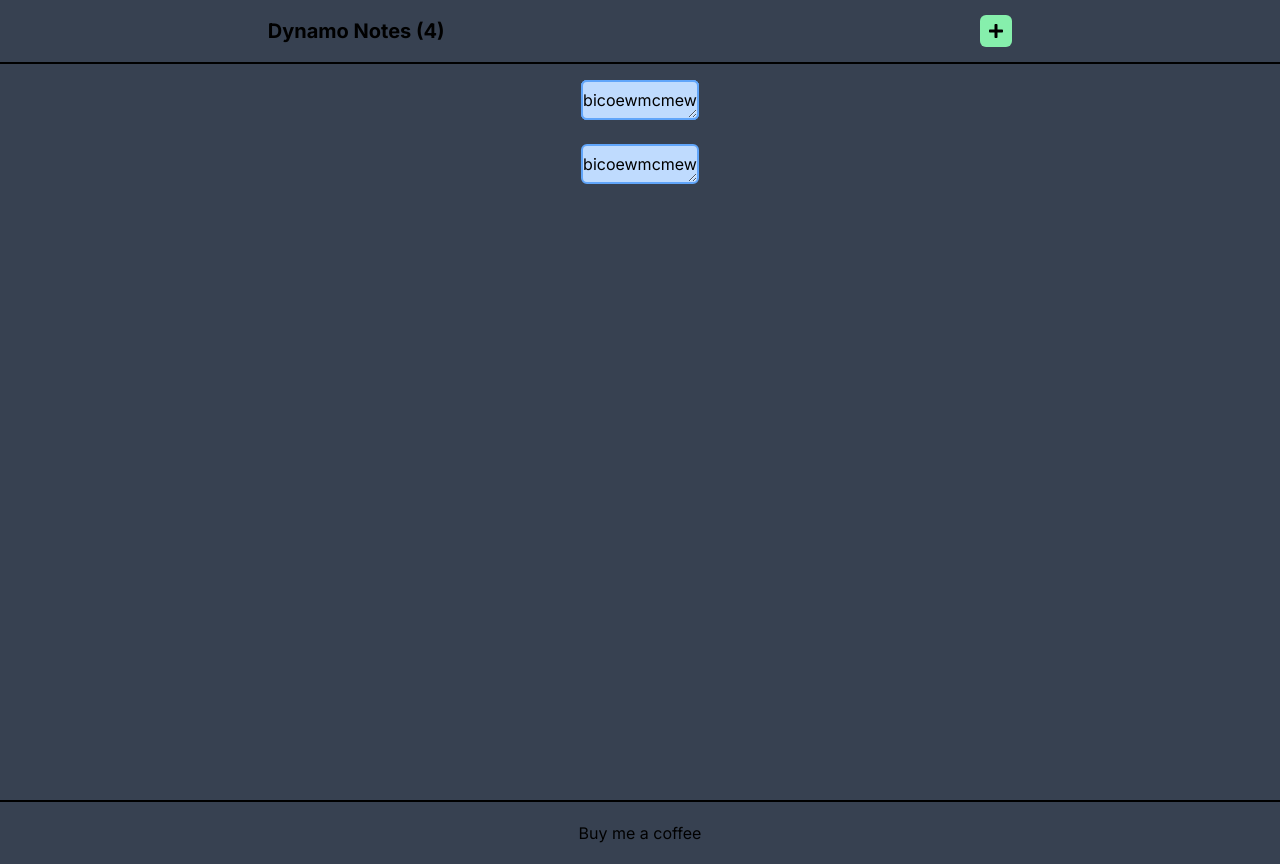
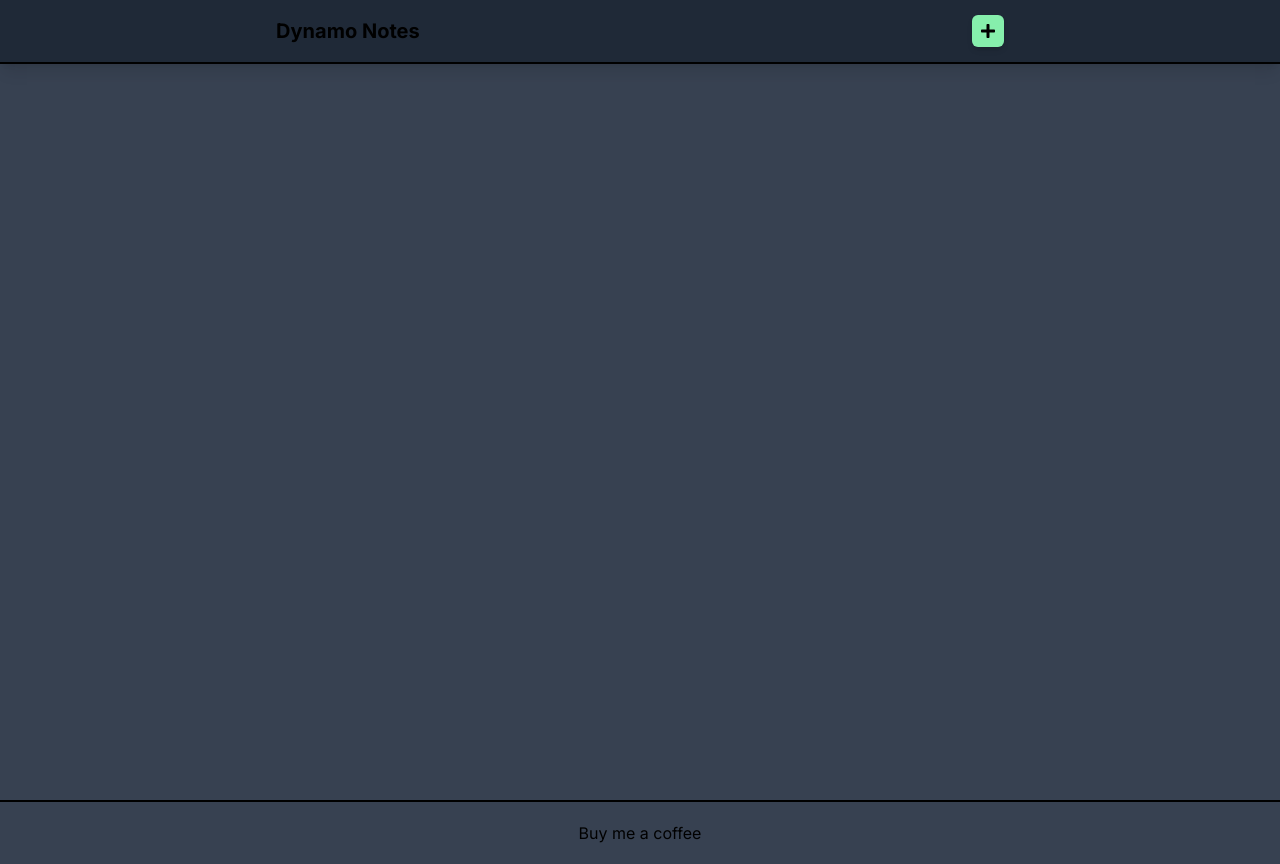
Before and after one commit to PrgrmrHarshShukla/dynamoNotes, a Next.js app in the folder full/: page / in a window 1280 px wide. Built offline with nearby package versions, Linux system fonts and the light colour scheme.

Commit message:
fix: ordering and creation

```diff
--- a/full/app/Components/Card.tsx
+++ b/full/app/Components/Card.tsx
@@ -6,10 +6,11 @@ import Draggable from "react-draggable";
 function Card(props: any){
     return(
         <Draggable handle="#handle">
-            <div className={` absolute top-${4*(props.hgt)} mb-4 border-2 border-blue-400 bg-blue-200 rounded-[6px] h-auto min-h-[5vh] w-auto max-w-[400px] flex flex-col justify-center items-center resize overflow-hidden z-0 `} style={{resize: 'both'}}>
-                <span id="handle" className="cursor-move">
-                    {props.text}
+            <div className={`absolute border-2 border-blue-400 bg-blue-200 rounded-[6px] h-auto px-4 min-h-[7vh] w-auto min-w-[100px] max-w-[700px] flex flex-col justify-center items-center resize overflow-hidden z-0 shadow-xl `} style={{resize: 'both'}}>
+                <span id="handle" className="cursor-move text-black font-serif font-bold">
+                    {props.cardData}
                 </span>
+                <span className="text-xs opacity-90 text-gray-500 absolute bottom-0 right-3">{props.createdAt}</span>
             </div>
         </Draggable>
     )
--- a/full/app/Components/Header.tsx
+++ b/full/app/Components/Header.tsx
@@ -1,20 +1,27 @@
 "use client";
 
-import { FaPlus } from "react-icons/fa";
+import { FaMinus, FaPlus } from "react-icons/fa";
 
 // import '@fortawesome/fontawesome-free/css/all.css'
 
 function Header(props: any){
+    const cardsLen = JSON.parse(localStorage.getItem("dynamoNotesCards") || "[]").length;
+
     return(
-        <div className="w-[100%] z-40 h-[8vh] border-b-2 border-black flex flex-row justify-around items-center">
+        <div className="w-[100%] z-40 h-[8vh] border-b-2 border-black flex flex-row justify-around items-center shadow-lg bg-gray-800">
             <span className="text-xl font-bold">
-                Dynamo Notes (4)
+                Dynamo Notes {cardsLen > 0 ? `(${cardsLen})` : ""}
             </span>
             <div
                 onClick={() => props.setShowPopup((p: any) => !p)}
-                className="w-8 h-8 bg-green-300 flex justify-center items-center rounded-[6px]"
+                className="w-8 h-8 bg-green-300 flex justify-center items-center rounded-[6px] shadow-md"
             >
-                <FaPlus color="black" />
+                {
+                    props.showPopup ?
+                    <FaMinus color="black" />
+                    :
+                    <FaPlus color="black" />
+                }
             </div>
         </div>
     )
--- a/full/app/Components/Popup.tsx
+++ b/full/app/Components/Popup.tsx
@@ -1,13 +1,49 @@
 "use client"
 
+import { useState } from "react";
+
 export default function Popup(props: any){
+    const [cardDetail, setCardDetail] = useState<any>("");
+
+    const handleAddCard = () => {
+        // console.log("Add card");
+        // console.log(cardDetail);
+        const existingCards = JSON.parse(localStorage.getItem("dynamoNotesCards") || "[]");
+        const newCard = {
+            id: existingCards.length + 1,
+            cardData: cardDetail,
+            done: false,
+            createdAt: new Date().toLocaleString()
+        }
+        const newCards = [newCard, ...existingCards];
+        localStorage.setItem("dynamoNotesCards", JSON.stringify(newCards));
+        window.location.reload();
+
+        // props.setShowPopup(false);
+    }
 
 
     return (
         <div
-            className={`w-[100%] md:w-[500px] h-auto min-h-[60%] bg-gray-700 absolute top-16 left-1/2 -translate-x-1/2 border-2 border-gray-500 rounded-[6px] shadow-xl  z-50 ${props.showPopup ? "" : "hidden"} flex flex-col justify-start items-center`}
+            className={`w-[100%] md:w-[500px] h-auto min-h-[30vh] bg-black absolute top-16 left-1/2 -translate-x-1/2 border-2 border-gray-500 rounded-[6px] shadow-xl  z-50 ${props.showPopup ? "" : "hidden"} flex flex-col justify-start items-center`}
         >
-            <h1 className="text-2xl text-center font-bold text-gray-200 border-b-2 border-gray-500 w-[100%]">Add Card</h1>
+            <h1 className="text-2xl text-center font-bold text-gray-200 border-b-2 border-gray-500 w-[100%] py-2">Add Card</h1>
+
+            <textarea
+                className="w-[90%] h-auto mt-6 border-2 border-gray-500 rounded-[6px] text-gray-200 bg-gray-700 text-left px-4 py-4 text-xl font-bold"
+                placeholder="Your task"
+                value={cardDetail}
+                onChange={(e) => setCardDetail(e.target.value)}
+            />
+
+            <button
+                className="w-[90%] h-10 mt-12 border-2 border-gray-500 rounded-[6px] text-gray-200 bg-gray-700 text-center text-xl font-bold my-8"
+                onClick={handleAddCard}
+            >
+                Add
+            </button>
+
+
         </div>
     )
 }
--- a/full/app/Components/mainPage.tsx
+++ b/full/app/Components/mainPage.tsx
@@ -1,36 +1,34 @@
 "use client";
 
+import { useState, useEffect } from "react";
 import Card from "./Card";
 
-const cards = [
-    {
-        id: 1,
-        text: "bicoewmcmew"
-    },
-    {
-        id: 2,
-        text: "bicoewmcmew"
-    },
-    {
-        id: 3,
-        text: "bicoewmcmew"
-    },
-    {
-        id: 4,
-        text: "bicoewmcmew"
-    },
-    {
-        id: 5,
-        text: "bicoewmcmew"
-    }
-]
+
 
 function MainPage(){
+    const [cards, setCards] = useState<any>([]);
+
+    useEffect(() => {
+        const allCards = JSON.parse(localStorage.getItem("dynamoNotesCards") || "[]");
+        setCards(allCards);
+    }, []);
+
+
+
     return(
-        <div className="relative overflow-x-hidden overflow-y-auto min-w-[100%] min-h-[92vh] h-auto py-4">
-            <div className="w-[100%] h-auto flex flex-col justify-start items-center gap-2 relative">
-                {cards.map((card) => (
-                    <Card key={card.id} text={card.text} hgt={card.id}  />
+        <div className="relative overflow-x-hidden overflow-y-auto min-w-[100%] min-h-[92vh] h-auto py-4 pb-80">
+
+
+            <div className="w-[100%] h-auto flex flex-col justify-start items-center gap-2">
+                {cards.map((card: any, index: any) => (
+                    <div key={index} className="border-b-2 border-[#d5edeb18] border-dotted w-full min-h-[100px] flex flex-row justify-center items-center resize-y"
+                    style={{ resize: 'vertical', overflow: 'auto' }}
+                    >
+                        <span className=" text-white opacity-15 text-2xl font-bold ml-20">
+                            {card.id}
+                        </span>
+                        <Card cardData={card.cardData} id={card.id} createdAt={card.createdAt} done={card.done} />
+                    </div>
                 ))}
             </div>
         </div>
--- a/full/app/page.tsx
+++ b/full/app/page.tsx
@@ -14,7 +14,7 @@ export default function Home() {
   return (
       <div className="w-[100%] h-auto min-h-screen bg-gray-700 relative flex flex-col justify-between items-center">
         {showPopup && <Popup showPopup={showPopup} setShowPopup={setShowPopup} />}
-        <Header setShowPopup={setShowPopup} />
+        <Header showPopup={showPopup} setShowPopup={setShowPopup} />
         <MainPage />
         <Footer />
     </div>
```
